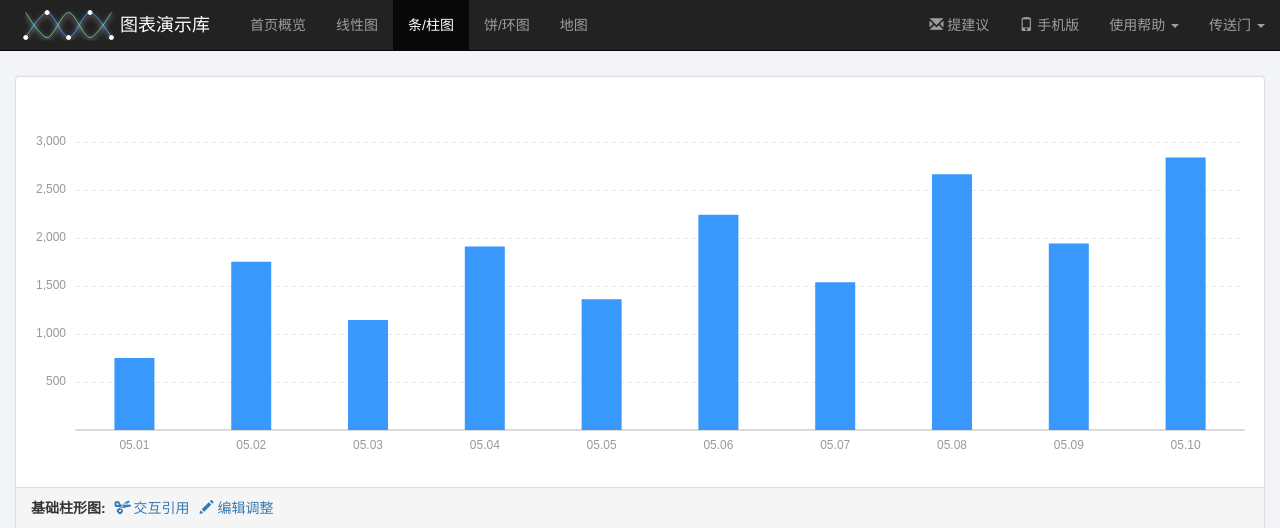
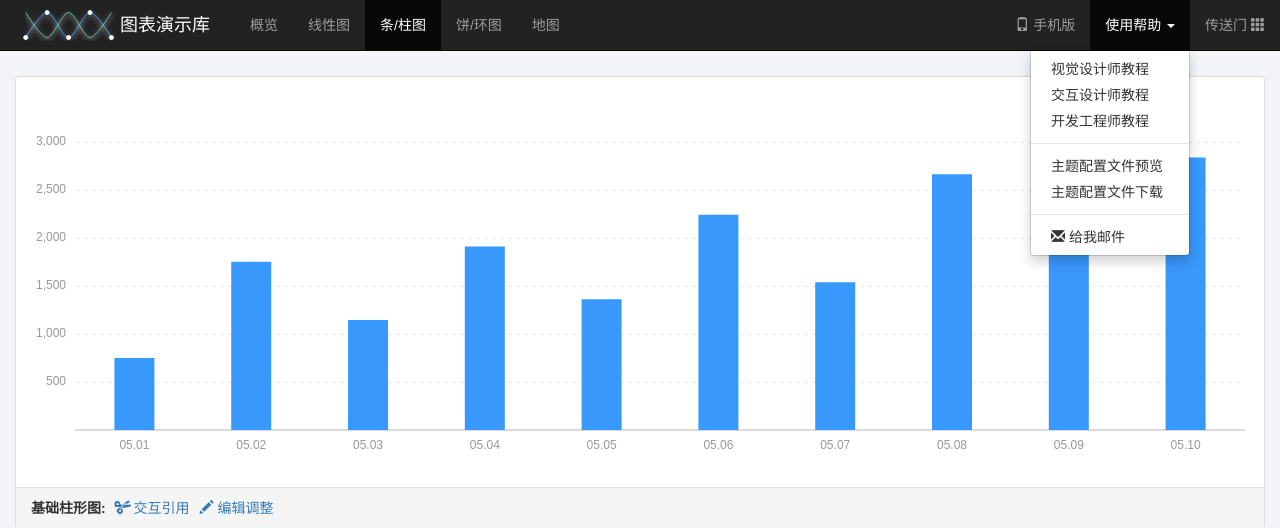
Before and after one commit to jiushiwoyuze/dux_charts, a PHP site: page /piwik/bar.php in a window 1280 px wide, after a click on "使用帮助". Shown: the top 528 px of the page. Run offline with PHP 8.4, Linux system fonts and the light colour scheme; some libraries are stand-ins or nearby versions.

Commit message:
添加统计
添加了本地统计代码

```diff
--- a/footer.php
+++ b/footer.php
@@ -18,5 +18,11 @@
 <script src="bootstrap/js/bootstrap.min.js"></script>
 <script src="main.js"></script>
 
+<noscript>
+<!-- Piwik Image Tracker-->
+<img src="http://localhost/piwik/piwik.php?idsite=1&rec=1&action_name=tongji" style="border:0" alt="" />
+<!-- End Piwik -->
+</noscript>
+
 </body>
 </html>
--- a/footer_lite.php
+++ b/footer_lite.php
@@ -8,5 +8,11 @@
 <script src="../bootstrap/js/bootstrap.min.js"></script>
 <script src="../main.js"></script>
 
+
+<!-- Piwik Image Tracker-->
+<img src="http://localhost/piwik/piwik.php?idsite=1&rec=1&action_name=tongji" style="border:0" alt="" />
+<!-- End Piwik -->
+
+
 </body>
 </html>
--- a/header.php
+++ b/header.php
@@ -1,10 +1,14 @@
 <!DOCTYPE html>
 <html lang="zh">
+
+<?php
+  $site_name = 'Baidu Ecom Design 图表示例库';
+?>
 <head>
     <meta charset="utf-8">
     <meta http-equiv="X-UA-Compatible" content="IE=edge">
     <meta name="viewport" content="width=device-width, initial-scale=1.0">
-    <title><?php print $page_title; ?></title>
+    <title><?php echo $page_title." - ".$site_name; ?></title>
     <meta name="description" content="百度商业设计规范库 度量衡图表 示例库">
     <meta name="author" content="ThirtyJin">
 
@@ -17,6 +21,26 @@
     <script type="text/javascript" src="echarts.min.js"></script>
     <script src="china.js"></script>
     <script src="dux-theme.js"></script>
+
+<!-- Piwik -->
+<script type="text/javascript">
+  var _paq = _paq || [];
+  /* tracker methods like "setCustomDimension" should be called before "trackPageView" */
+  _paq.push(["setDocumentTitle", document.domain + "/" + document.title]);
+  _paq.push(["setCookieDomain", "*.192.168.31.139"]);
+  _paq.push(["setDomains", ["*.localhost","*.127.0.0.1","*.192.168.31.139"]]);
+  _paq.push(["enableCrossDomainLinking"]);
+  _paq.push(['trackPageView']);
+  _paq.push(['enableLinkTracking']);
+  (function() {
+    var u="//192.168.31.139/piwik/";
+    _paq.push(['setTrackerUrl', u+'piwik.php']);
+    _paq.push(['setSiteId', '1']);
+    var d=document, g=d.createElement('script'), s=d.getElementsByTagName('script')[0];
+    g.type='text/javascript'; g.async=true; g.defer=true; g.src=u+'piwik.js'; s.parentNode.insertBefore(g,s);
+  })();
+</script>
+<!-- End Piwik Code -->
 
 </head>
 <body>
@@ -31,20 +55,19 @@
         <span class="icon-bar"></span>
       </button>
       <!-- <a class="navbar-brand" href="index.php">度量衡图表演示库</a> -->
-      <a href="index.php" title="度量衡图表演示库"><div class=" " id="line_logo"></div></a>
+      <a href="index.php" title="度量衡图表演示库"><div class=" " id="line_logo">ECOM 图表库</div></a>
     </div>
 
     <!-- Collect the nav links, forms, and other content for toggling -->
     <div class="collapse navbar-collapse" id="bs-example-navbar-collapse-1">
       <ul class="nav navbar-nav">
-        <li <?php echo ($page == 'index.php') ? 'class="active"' : '';?> ><a href="index.php">首页概览</a></li>
+        <li <?php echo ($page == 'index.php') ? 'class="active"' : '';?> ><a href="index.php">概览</a></li>
         <li <?php echo ($page == 'line.php') ? 'class="active"' : '';?> ><a href="line.php">线性图</a></li>
         <li <?php echo ($page == 'bar.php') ? 'class="active"' : '';?> ><a href="bar.php">条/柱图</a></li>
         <li <?php echo ($page == 'pie.php') ? 'class="active"' : '';?> ><a href="pie.php">饼/环图</a></li>
         <li <?php echo ($page == 'map.php') ? 'class="active"' : '';?> ><a href="map.php">地图</a></li>
       </ul>
       <ul class="nav navbar-nav navbar-right">
-        <li><a href="mailto:jinlei01@baidu.com?subject=找你有点事&body=Hi%20 jinlei" target="_blank"><span class="glyphicon glyphicon-envelope" aria-hidden="true"></span> 提建议</a></li>
         <li id="wise-view"><a data-toggle="tooltip" title="手机预览 <img src='img/qrcode.png' style='height:150px;' />"><span class="glyphicon glyphicon-phone" aria-hidden="true"></span> 手机版</a></li>
         <li class="dropdown">
           <a href="#" class="dropdown-toggle" data-toggle="dropdown" role="button" aria-haspopup="true" aria-expanded="false">使用帮助 <span class="caret"></span></a>
@@ -55,14 +78,17 @@
             <li role="separator" class="divider"></li>
             <li><a data-toggle="modal" data-target="#OptionCode" href="#">主题配置文件预览</a></li>
             <li><a href="dux-theme.js" target="_blank">主题配置文件下载</a></li>
+            <li role="separator" class="divider"></li>
+            <li><a href="mailto:jinlei01@baidu.com?subject=找你有点事&body=Hi%20 jinlei" target="_blank"><span class="glyphicon glyphicon-envelope" aria-hidden="true"></span> 给我邮件</a></li>
           </ul>
         </li>
         <li class="dropdown">
-          <a href="#" class="dropdown-toggle" data-toggle="dropdown" role="button" aria-haspopup="true" aria-expanded="false">传送门 <span class="caret"></span></a>
+          <a href="#" class="dropdown-toggle" data-toggle="dropdown" role="button" aria-haspopup="true" aria-expanded="false">传送门 <span class="glyphicon glyphicon-th" aria-hidden="true"></span></a>
               <ul class="dropdown-menu">
-            <li><a href="http://youcanyouup.info/" target="_blank">团队首页</a></li>
-            <li><a href="http://youcanyouup.info/download/dux_v4_ui/" target="_blank">度量衡视觉设计规范 V4</a></li>
-            <li><a href="mailto:jinlei01@baidu.com?subject=找你有点事&body=Hi%20 jinlei" target="_blank">给我邮件</a></li>
+            <li><a href="http://youcanyouup.info/" target="_blank"><span class="glyphicon glyphicon-home" aria-hidden="true"></span> 团队首页</a></li>
+            <li><a href="http://youcanyouup.info/download/dux_v4_ui/" target="_blank"><span class="glyphicon glyphicon-leaf" aria-hidden="true"></span> 视觉规范标注 V4</a></li>
+            <li><a href="http://youcanyouup.info/rp/" target="_blank"><span class="glyphicon glyphicon-fire" aria-hidden="true"></span> 交互产出</a></li>
+            <li><a href="http://ecloud.baidu.com/index.html#team/t1802/self" target="_blank"><span class="glyphicon glyphicon-cloud" aria-hidden="true"></span> 企业云</a></li>
           </ul>
         </li>
       </ul>
```
Also changed, not shown: header_lite.php (+20 -0 lines).
